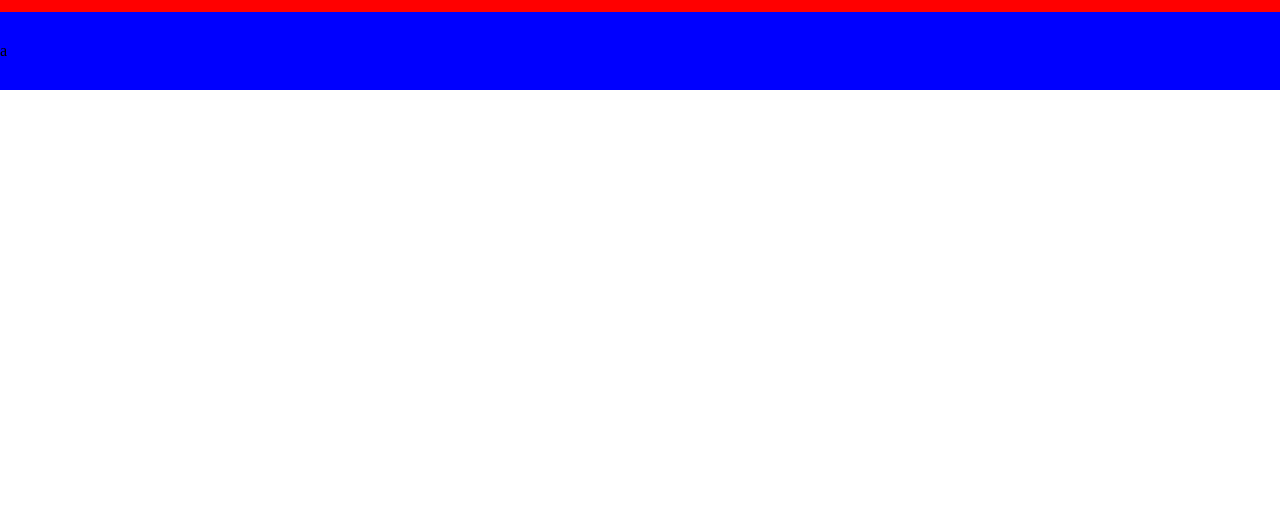
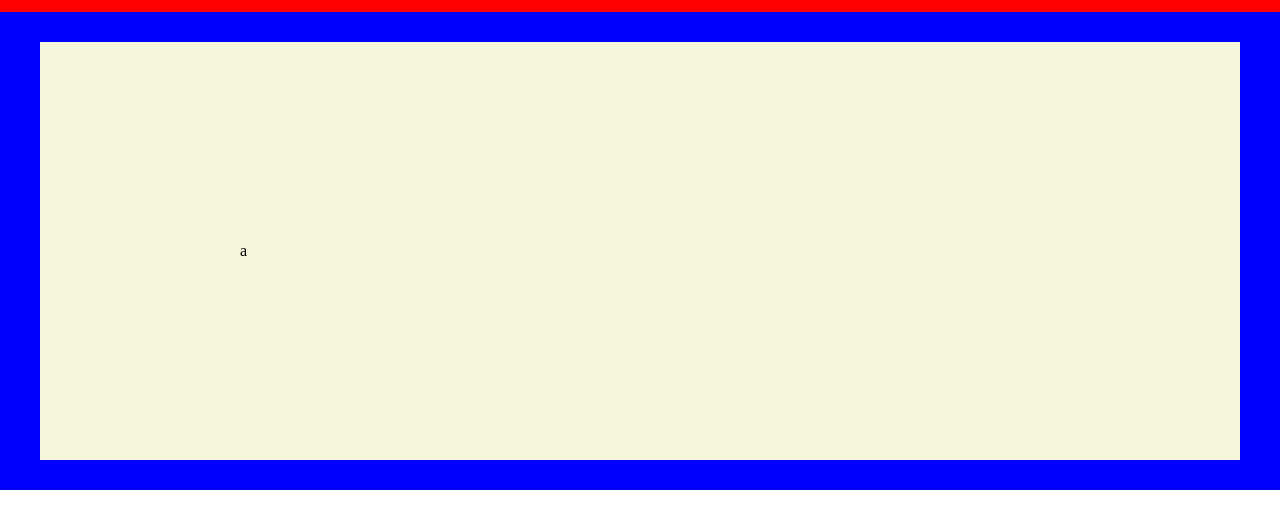
Before and after one commit to michelelongo97/htmlcss-struttura-discord, a plain HTML site: page index.html in a window 1280 px wide. Shown: the part 50-578 px from the top of the page. Drawn offline with Linux system fonts and the light colour scheme.

Commit message:
feat: add second header

```diff
--- a/css/style.css
+++ b/css/style.css
@@ -51,3 +51,11 @@
     border: 1px dashed black;
     padding: 6px;
 }
+
+.header-bottom > .container{
+    display: flex;
+    background-color: beige;
+    padding: 200px;
+
+
+}
--- a/index.html
+++ b/index.html
@@ -16,7 +16,12 @@
             </div>
         </div>
         <div class="header-bottom">
-            a
+            <div class="container">
+
+                    a
+                </div>
+
+            </div>
         </div>
     </header>
 
```
